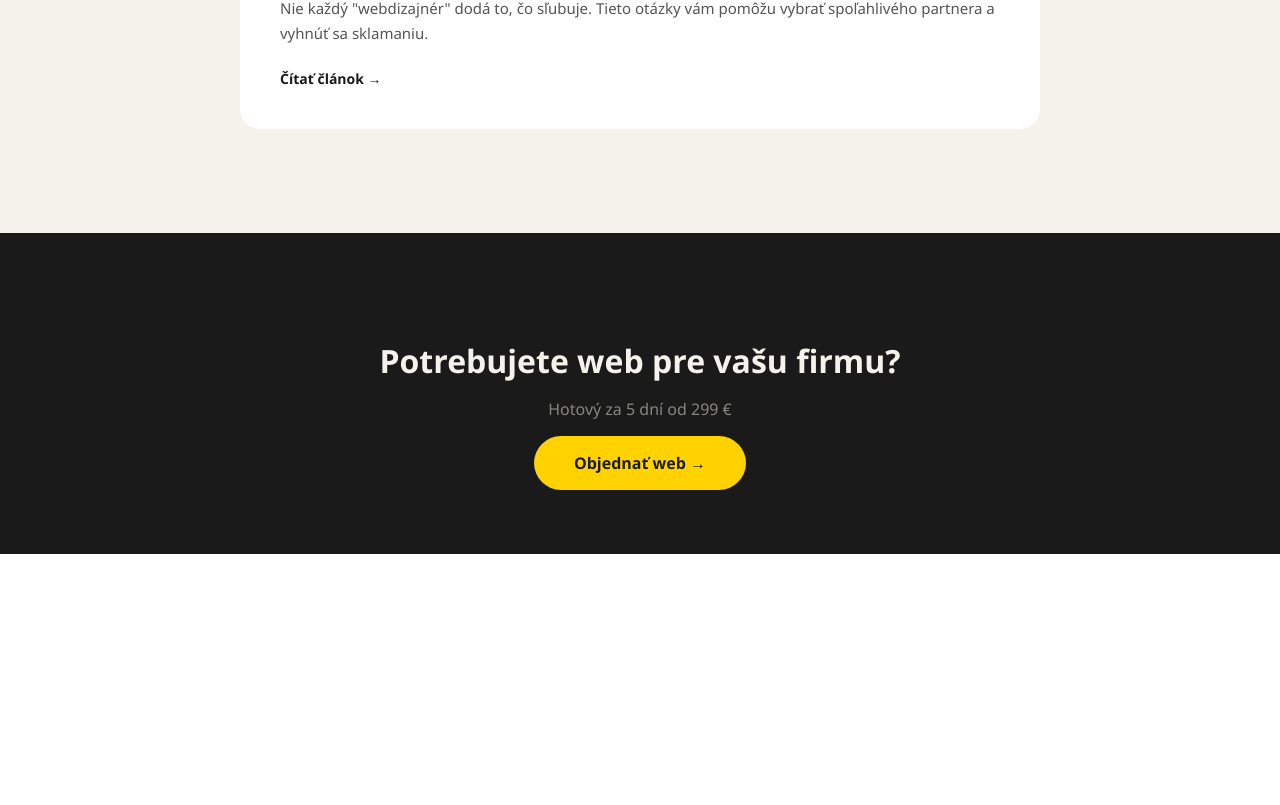
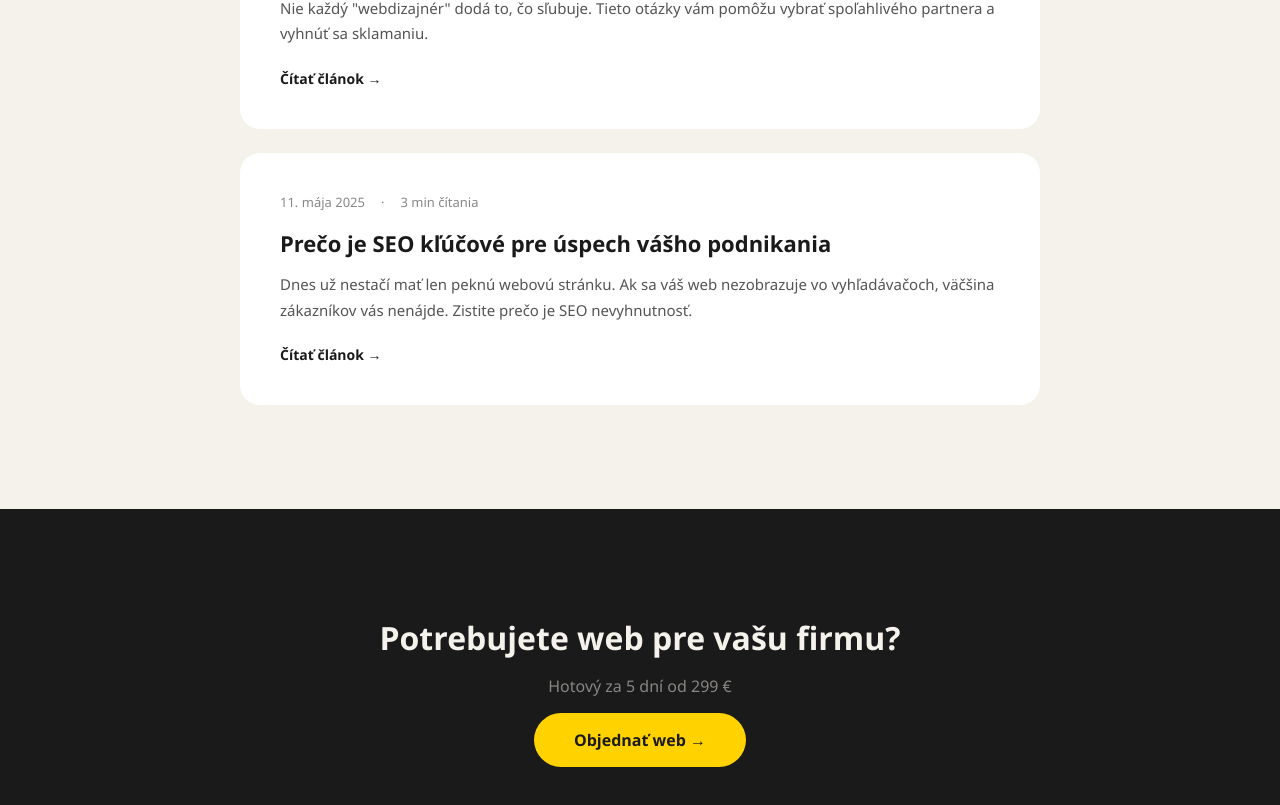
Before and after one commit to anastasiiasheben-creator/webklienti-frontend, a React (Create React App) app: page /blog in a window 1280 px wide. Shown: the part 1213-2018 px from the top of the page. Before the commit the page ends 1767 px from the top, so only its background shows below. Built offline with nearby package versions, Linux system fonts and the light colour scheme.

Commit message:
Update Blog.jsx

```diff
--- a/src/pages/Blog.jsx
+++ b/src/pages/Blog.jsx
@@ -22,6 +22,13 @@ const posts = [
     excerpt: 'Nie každý "webdizajnér" dodá to, čo sľubuje. Tieto otázky vám pomôžu vybrať spoľahlivého partnera a vyhnúť sa sklamaniu.',
     date: '1. mája 2025',
     readTime: '4 min čítania',
+  },
+  {
+    slug: 'preco-je-seo-klucove',
+    title: 'Prečo je SEO kľúčové pre úspech vášho podnikania',
+    excerpt: 'Dnes už nestačí mať len peknú webovú stránku. Ak sa váš web nezobrazuje vo vyhľadávačoch, väčšina zákazníkov vás nenájde. Zistite prečo je SEO nevyhnutnosť.',
+    date: '11. mája 2025',
+    readTime: '3 min čítania',
   },
 ];
 
```
